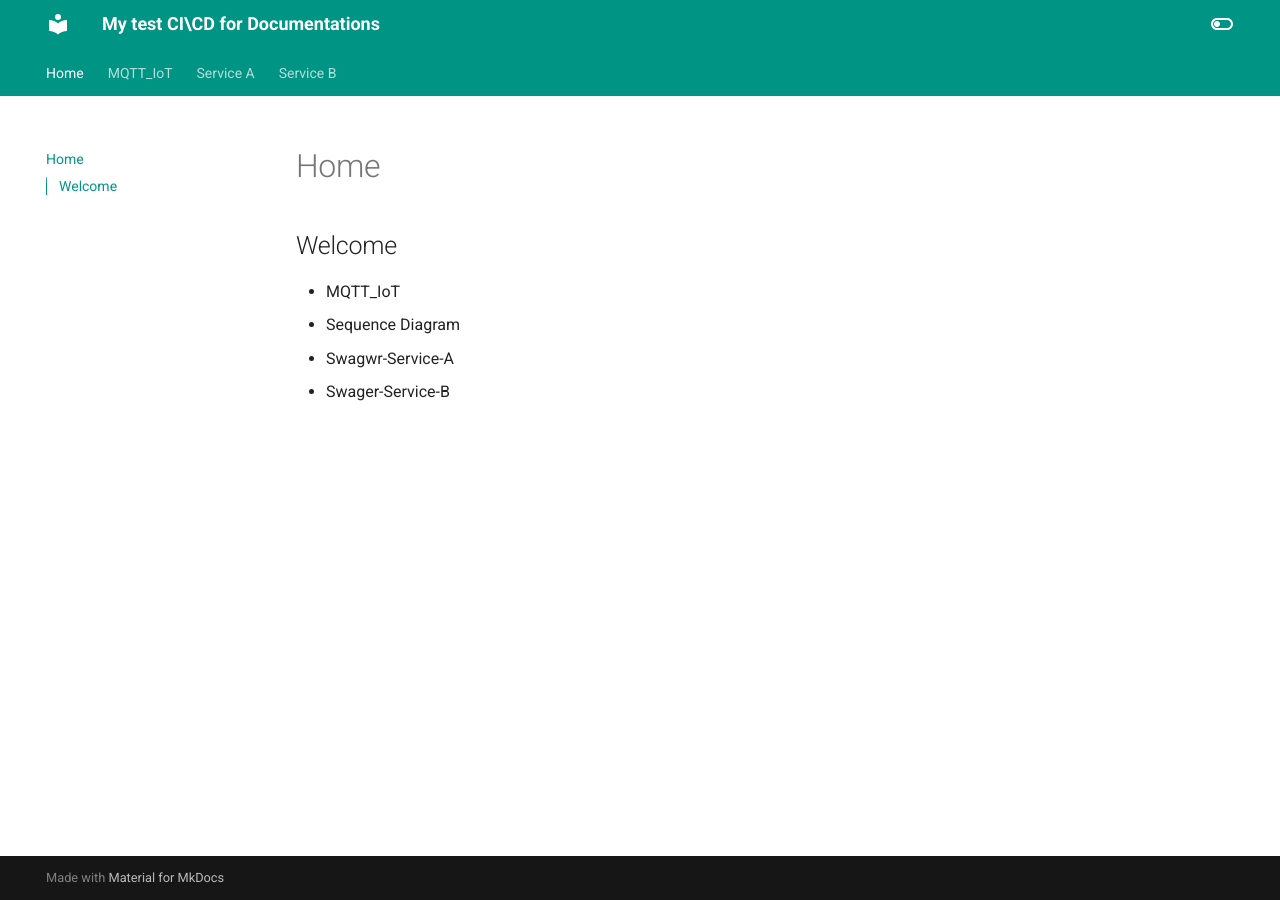
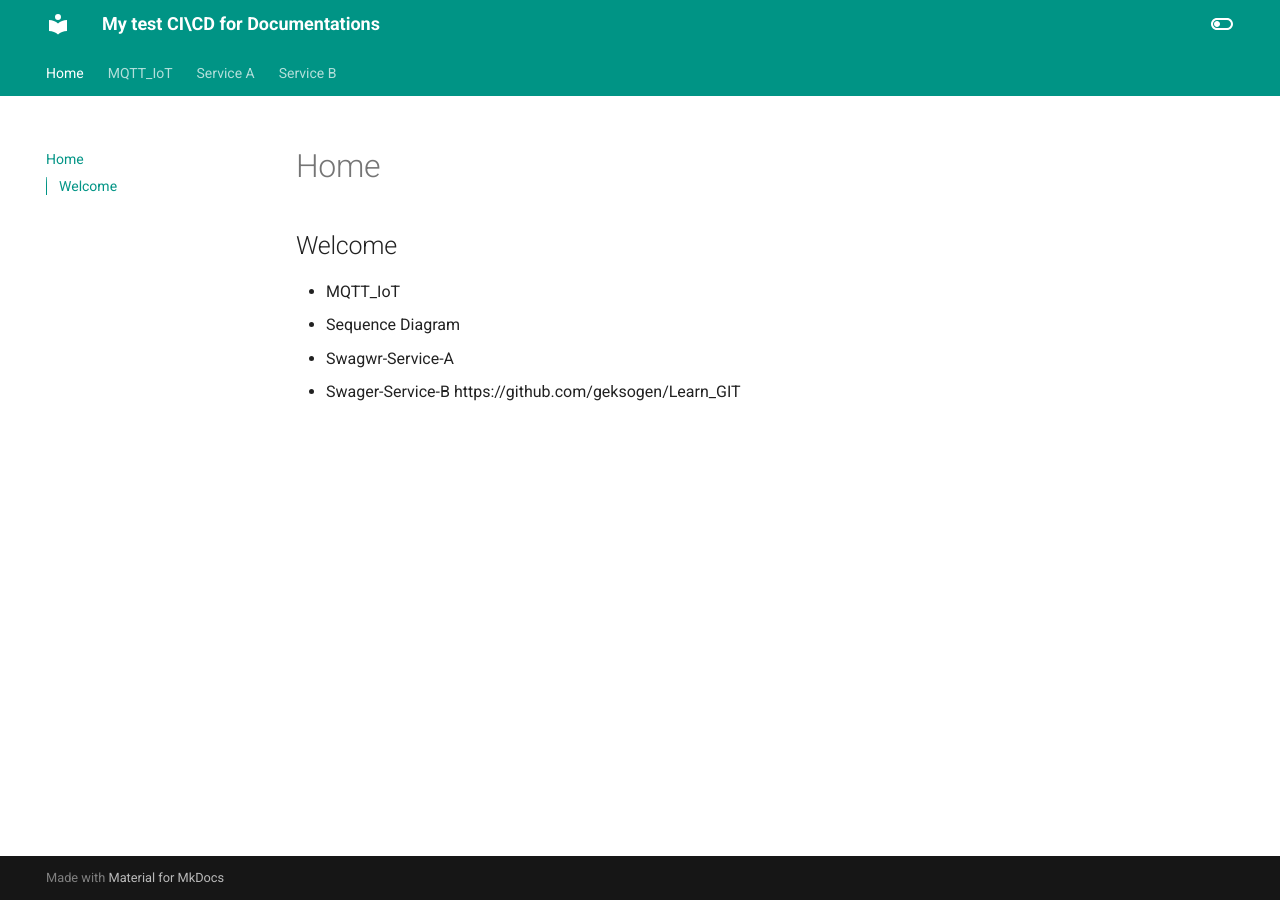
Before and after one commit to geksogen/Learn_GIT, an MkDocs documentation site: the page built from docs/index.md, in a window 1280 px wide. Built offline with MkDocs 1.6.1 and Material for MkDocs 9.7.7, drawn with Linux system fonts in a browser that asks for light colours; part of the change alters nothing that is shown.

Commit message:
Update index.md

```diff
--- a/docs/index.md
+++ b/docs/index.md
@@ -4,3 +4,4 @@
 * Sequence Diagram
 * Swagwr-Service-A
 * Swager-Service-B
+https://github.com/geksogen/Learn_GIT
```
